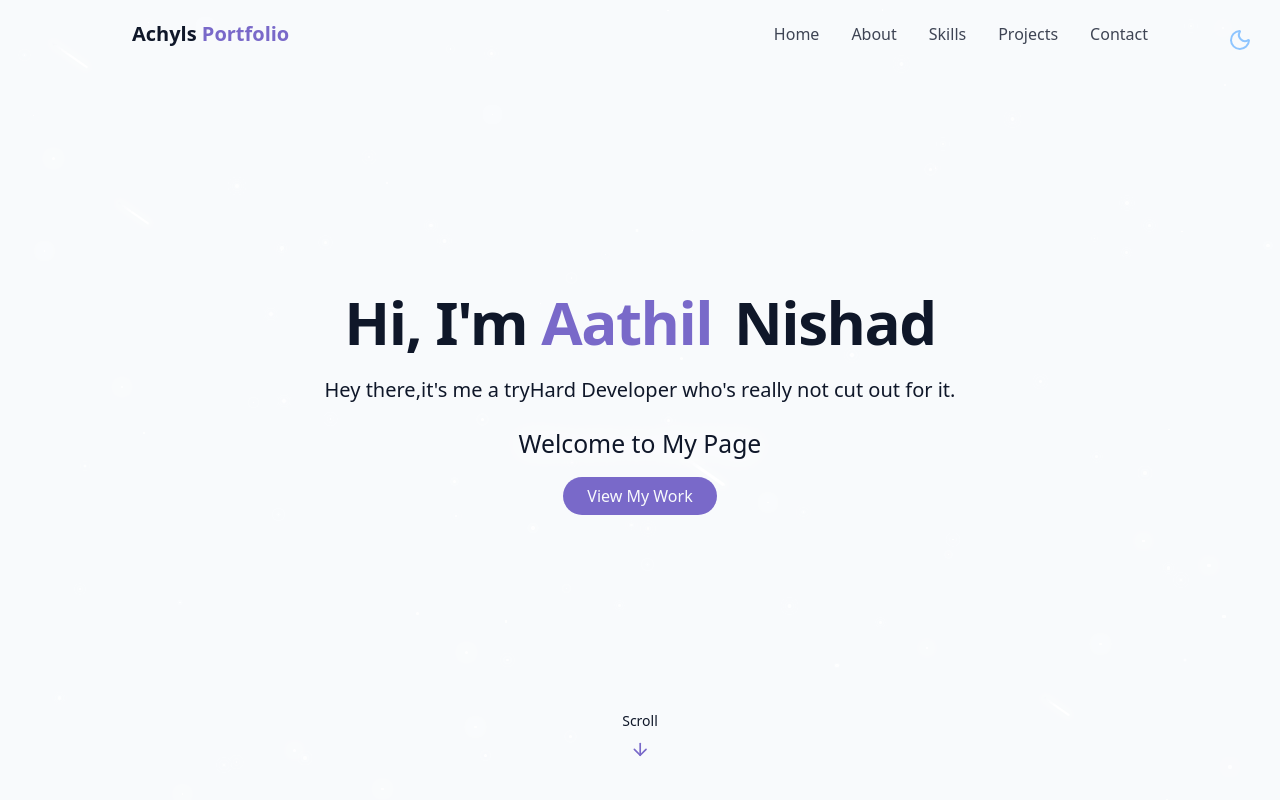
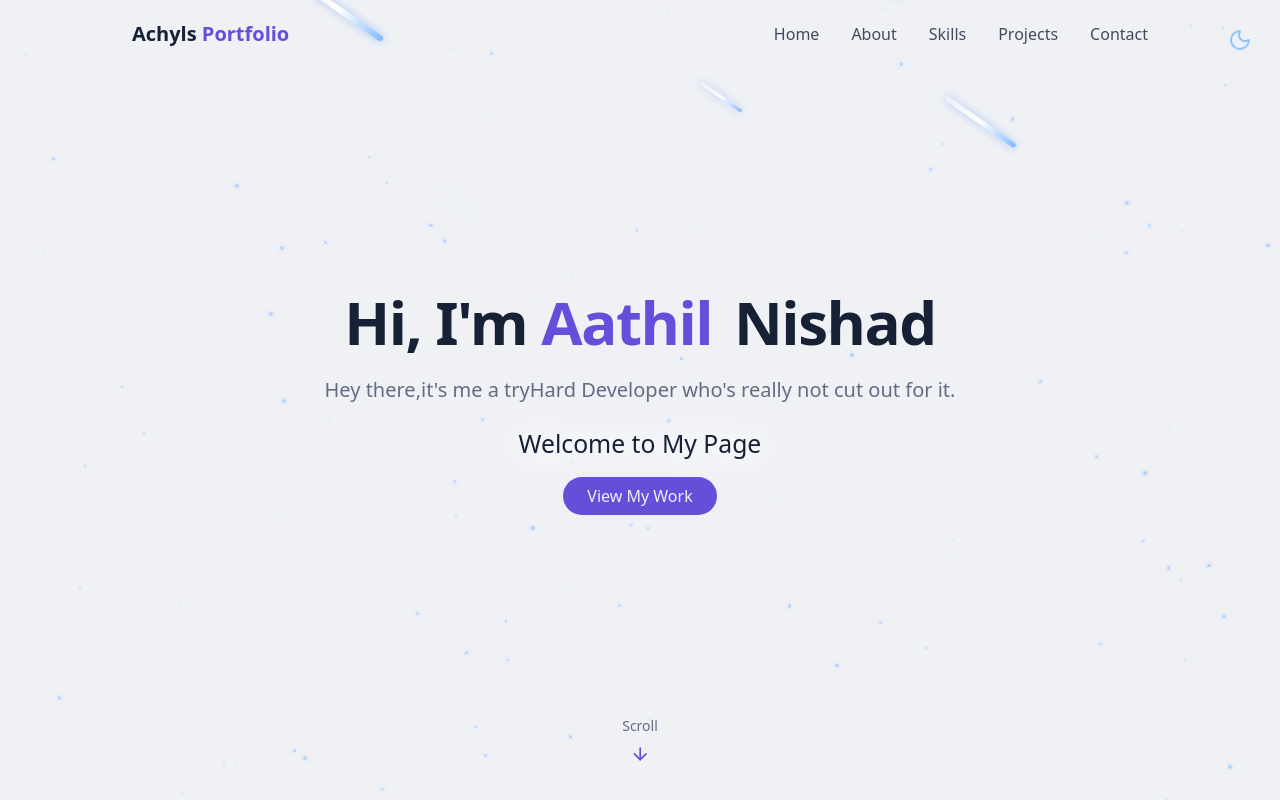
Before and after one commit to Achlys2004/Portfolio, a React (Vite) app: page / in a window 1280 px wide. Shown: the top 800 px of the page. Built offline with nearby package versions, Linux system fonts and the light colour scheme.

Commit message:
Imporved light theme

```diff
--- /dev/null
+++ b/src/Components/ContactSection.jsx
@@ -0,0 +1,74 @@
+import { Mail, Linkedin, MessageSquare } from "lucide-react";
+
+export const ContactSection = () => {
+  return (
+    <section id="contact" className="py-24 px-4 relative bg-secondary/30">
+      <div className="container mx-auto max-w-5xl">
+        <div className="text-center mb-16">
+          <h2 className="text-3xl md:text-4xl font-bold mb-4">
+            Get In <span className="text-primary">Touch</span>
+          </h2>
+          <p className="text-muted-foreground mb-8 max-w-2xl mx-auto text-lg">
+            Ready to collaborate or discuss opportunities? I'd love to hear from
+            you. Let's connect and explore how we can work together.
+          </p>
+        </div>
+
+        <div className="grid grid-cols-1 md:grid-cols-2 gap-12 mb-16">
+          {/* Contact Information */}
+          <div className="space-y-8">
+            <div className="text-center md:text-left">
+              <MessageSquare className="h-8 w-8 text-primary mx-auto md:mx-0 mb-4" />
+              <h3 className="text-2xl font-semibold mb-2">Let's Talk</h3>
+              <p className="text-muted-foreground">
+                Whether you want to discuss something or just want to say hello,
+                feel free to reach out through any of these channels.
+              </p>
+            </div>
+          </div>
+
+          {/* Contact Methods */}
+          <div className="space-y-6">
+            {/* Email Contact */}
+            <div className="group p-6 rounded-xl bg-card/50 hover:bg-card transition-all duration-300 border border-border/50 hover:border-primary/30">
+              <div className="flex items-center space-x-4">
+                <div className="p-3 rounded-full bg-primary/10 group-hover:bg-primary/20 transition-colors">
+                  <Mail className="h-6 w-6 text-primary" />
+                </div>
+                <div>
+                  <h4 className="font-semibold text-lg mb-1">Email</h4>
+                  <a
+                    href="mailto:aathilnishad@gmail.com"
+                    className="text-muted-foreground hover:text-primary transition-colors"
+                  >
+                    aathilnishad@gmail.com
+                  </a>
+                </div>
+              </div>
+            </div>
+
+            {/* LinkedIn Contact */}
+            <div className="group p-6 rounded-xl bg-card/50 hover:bg-card transition-all duration-300 border border-border/50 hover:border-primary/30">
+              <div className="flex items-center space-x-4">
+                <div className="p-3 rounded-full bg-primary/10 group-hover:bg-primary/20 transition-colors">
+                  <Linkedin className="h-6 w-6 text-primary" />
+                </div>
+                <div>
+                  <h4 className="font-semibold text-lg mb-1">LinkedIn</h4>
+                  <a
+                    href="https://www.linkedin.com/in/aathil-nishad-459aa5299/"
+                    target="_blank"
+                    rel="noopener noreferrer"
+                    className="text-muted-foreground hover:text-primary transition-colors"
+                  >
+                    Connect with me
+                  </a>
+                </div>
+              </div>
+            </div>
+          </div>
+        </div>
+      </div>
+    </section>
+  );
+};
--- /dev/null
+++ b/src/Components/Footer.jsx
@@ -0,0 +1,19 @@
+import { ArrowUp } from "lucide-react";
+
+export const Footer = () => {
+  return (
+    <footer className="py-12 px-4 bg-card relative border-t mt-12 pt-8 flex flex-wrap justify-between items-center">
+      <p className="text-sm text-muted-foreground">
+        {" "}
+        &copy; {new Date().getFullYear()}{" "}
+        <span>Thank You for checking it out</span>
+      </p>
+      <a
+        href="#hero"
+        className="p-2 rounded-full bg-primary/10 hover:bg-primary/20 text-primary transition-colors"
+      >
+        <ArrowUp size={30} />
+      </a>
+    </footer>
+  );
+};
--- a/src/Components/StarBackground.jsx
+++ b/src/Components/StarBackground.jsx
@@ -45,17 +45,15 @@ export const StarBackground = () => {
   // Meteors
   const generateMeteors = () => {
     const numberOfMeteors = 6;
-
     const newMeteors = [];
 
     for (let i = 0; i < numberOfMeteors; i++) {
       newMeteors.push({
         id: i,
         size: Math.random() * 2 + 1,
-        x: Math.random() * 100,
-        y: Math.random() * 100,
-        opacity: Math.random() * 0.6 + 0.2,
-
+        startX: Math.random() * 100,
+        startY: -10,
+        animationDelay: Math.random() * 8,
         animationDuration: Math.random() * 4 + 2,
       });
     }
@@ -65,11 +63,13 @@ export const StarBackground = () => {
 
   return (
     <div className="fixed inset-0 overflow-hidden pointer-events-none z-0">
-      {/* Stars */}
+      {/* Stars - Different appearance for light/dark themes */}
       {stars.map((star) => (
         <div
           key={star.id}
-          className="star animate-pulse-subtle"
+          className="absolute rounded-full animate-pulse-subtle
+                     bg-blue-400/60 dark:bg-white/80
+                     shadow-sm dark:shadow-blue-200/50"
           style={{
             width: `${star.size}px`,
             height: `${star.size}px`,
@@ -77,21 +77,30 @@ export const StarBackground = () => {
             top: `${star.y}%`,
             opacity: star.opacity,
             animationDuration: `${star.animationDuration}s`,
+            boxShadow:
+              "inset 0 0 2px rgba(255,255,255,0.8), 0 0 4px rgba(59,130,246,0.3)",
           }}
         />
       ))}
-      {/* Meteors */}
+
+      {/* Meteors - More prominent in light theme, very prominent in dark */}
       {meteors.map((meteor) => (
         <div
           key={meteor.id}
-          className="meteor animate-meteor"
+          className="absolute meteor animate-meteor
+                     bg-gradient-to-r from-blue-400/70 to-transparent
+                     dark:from-blue-400/80 dark:to-transparent
+                     opacity-80 dark:opacity-80"
           style={{
-            width: `${meteor.size * 30}px`,
-            height: `${meteor.size * 1.5}px`,
-            left: `${meteor.x}%`,
-            top: `${meteor.y}%`,
-            animationDelay: meteor.delay,
+            width: `${meteor.size * 35}px`,
+            height: `${meteor.size * 2}px`,
+            left: `${meteor.startX}%`,
+            top: `${meteor.startY}%`,
+            animationDelay: `${meteor.animationDelay}s`,
             animationDuration: `${meteor.animationDuration}s`,
+            borderRadius: "50px",
+            transform: "rotate(215deg)",
+            boxShadow: "0 0 8px rgba(59, 130, 246, 0.4)",
           }}
         />
       ))}
--- a/src/Pages/Home.jsx
+++ b/src/Pages/Home.jsx
@@ -5,6 +5,8 @@ import { HeroSection } from "../Components/HeroSection";
 import { AboutMe } from "../Components/AboutMe";
 import { SkillsSection } from "../Components/SkillsSection";
 import { ProjectSection } from "../Components/ProjectSection";
+import { ContactSection } from "../Components/ContactSection";
+import { Footer } from "../Components/Footer";
 
 export const Home = () => {
   return (
@@ -24,9 +26,11 @@ export const Home = () => {
         <AboutMe />
         <SkillsSection />
         <ProjectSection />
+        <ContactSection />
       </main>
 
       {/* Footer */}
+      <Footer />
     </div>
   );
 };
--- a/src/index.css
+++ b/src/index.css
@@ -4,6 +4,7 @@
   --color-border: hsl(var(--border));
   --color-background: hsl(var(--background));
   --color-foreground: hsl(var(--foreground));
+  --color-secondary: hsl(var(--secondary));
 
   --color-primary: hsl(var(--primary));
   --color-primary-foreground: hsl(var(--primary-foreground));
@@ -20,6 +21,10 @@
   --animate-fade-in-delay-6: fade-in 0.7s ease-out 4s forwards;
 
   --animate-meteor: meteor 5s linear infinite;
+  --animate-nebula: nebula 15s ease-in-out infinite;
+  --animate-stardust: stardust 20s linear infinite;
+  --animate-aurora: aurora 12s ease-in-out infinite;
+  --animate-cosmic-drift: cosmic-drift 25s linear infinite;
 
   @keyframes float {
     0%,
@@ -30,6 +35,7 @@
       transform: translateY(-10px);
     }
   }
+
   @keyframes pulse-subtle {
     0%,
     100% {
@@ -39,6 +45,7 @@
       opacity: 0.8;
     }
   }
+
   @keyframes fade-in {
     from {
       opacity: 0;
@@ -49,6 +56,7 @@
       transform: translateY(0);
     }
   }
+
   @keyframes meteor {
     0% {
       transform: rotate(215deg) translateX(0);
@@ -62,6 +70,78 @@
       opacity: 0;
     }
   }
+
+  @keyframes nebula {
+    0%,
+    100% {
+      transform: scale(1) rotate(0deg);
+      opacity: 0.3;
+    }
+    25% {
+      transform: scale(1.1) rotate(90deg);
+      opacity: 0.5;
+    }
+    50% {
+      transform: scale(1.2) rotate(180deg);
+      opacity: 0.4;
+    }
+    75% {
+      transform: scale(1.1) rotate(270deg);
+      opacity: 0.6;
+    }
+  }
+
+  @keyframes stardust {
+    0% {
+      transform: translateX(-100vw) translateY(0) rotate(0deg);
+      opacity: 0;
+    }
+    10% {
+      opacity: 1;
+    }
+    90% {
+      opacity: 1;
+    }
+    100% {
+      transform: translateX(100vw) translateY(-20px) rotate(360deg);
+      opacity: 0;
+    }
+  }
+
+  @keyframes aurora {
+    0%,
+    100% {
+      transform: translateY(0) scaleY(1);
+      opacity: 0.2;
+    }
+    33% {
+      transform: translateY(-10px) scaleY(1.2);
+      opacity: 0.4;
+    }
+    66% {
+      transform: translateY(5px) scaleY(0.8);
+      opacity: 0.3;
+    }
+  }
+
+  @keyframes cosmic-drift {
+    0% {
+      transform: translate(0, 0) rotate(0deg);
+    }
+    25% {
+      transform: translate(100px, -50px) rotate(90deg);
+    }
+    50% {
+      transform: translate(200px, 0) rotate(180deg);
+    }
+    75% {
+      transform: translate(100px, 50px) rotate(270deg);
+    }
+    100% {
+      transform: translate(0, 0) rotate(360deg);
+    }
+  }
+
   @keyframes faulty-bulb {
     0%,
     15% {
@@ -99,28 +179,33 @@
 
 @layer base {
   :root {
-    --background: 210 40% 98%;
-    --foreground: 222 47% 11%;
+    /* Space-themed light mode - cosmic blue-grays */
+    --background: 220 25% 95%; /* Light cosmic blue-gray */
+    --foreground: 220 40% 15%; /* Deep space blue-gray */
 
-    --card: 0 0% 100%;
+    --card: 220 30% 98%; /* Very light cosmic blue */
+    --secondary: 220 20% 90%; /* Light nebula gray */
+    --muted-foreground: 220 15% 45%; /* Muted space blue */
 
-    --primary: 250 47% 60%;
-    --primary-foreground: 210 40% 98%;
+    --primary: 250 65% 58%; /* Bright cosmic purple */
+    --primary-foreground: 220 25% 95%;
 
-    --border: 214 32% 91%;
+    --border: 220 25% 85%; /* Soft space border */
   }
 
   .dark {
-    --background: 222 47% 4%;
-    --foreground: 213 31% 91%;
+    /* Enhanced dark space theme */
+    --background: 222 47% 4%; /* Deep space black */
+    --foreground: 213 31% 91%; /* Bright starlight */
 
-    /* card color set to #111827 */
-    --card: 221 39% 11%;
+    --card: 221 39% 11%; /* Dark nebula */
+    --secondary: 222 35% 8%; /* Darker space */
+    --muted-foreground: 220 15% 65%; /* Dim starlight */
 
-    --primary: 250 65% 65%;
+    --primary: 250 75% 68%; /* Bright cosmic purple */
     --primary-foreground: 213 31% 91%;
 
-    --border: 217 33% 20%;
+    --border: 217 33% 20%; /* Space void border */
   }
 
   * {
@@ -134,6 +219,68 @@
   body {
     @apply bg-background text-foreground transition-colors duration-300;
     font-feature-settings: "rlig" 1, "calt" 1;
+    position: relative;
+    overflow-x: hidden;
+  }
+
+  /* Light theme space background */
+  body:not(.dark)::before {
+    content: "";
+    position: fixed;
+    top: 0;
+    left: 0;
+    width: 100%;
+    height: 100%;
+    background: radial-gradient(
+        circle at 15% 25%,
+        hsl(220 60% 85% / 0.15) 0%,
+        transparent 25%
+      ),
+      radial-gradient(
+        circle at 85% 75%,
+        hsl(250 50% 88% / 0.12) 0%,
+        transparent 30%
+      ),
+      radial-gradient(
+        circle at 45% 60%,
+        hsl(280 40% 92% / 0.08) 0%,
+        transparent 20%
+      ),
+      radial-gradient(
+        circle at 75% 20%,
+        hsl(200 45% 90% / 0.1) 0%,
+        transparent 25%
+      );
+    pointer-events: none;
+    z-index: -2;
+  }
+
+  /* Light theme cosmic grid pattern */
+  body:not(.dark)::after {
+    content: "";
+    position: fixed;
+    top: 0;
+    left: 0;
+    width: 100%;
+    height: 100%;
+    background: repeating-linear-gradient(
+        90deg,
+        transparent,
+        transparent 99px,
+        hsl(220 30% 80% / 0.03) 100px,
+        hsl(220 30% 80% / 0.03) 101px,
+        transparent 102px
+      ),
+      repeating-linear-gradient(
+        0deg,
+        transparent,
+        transparent 99px,
+        hsl(220 30% 80% / 0.03) 100px,
+        hsl(220 30% 80% / 0.03) 101px,
+        transparent 102px
+      );
+    pointer-events: none;
+    z-index: -1;
   }
 }
 
@@ -163,8 +310,13 @@
   text-shadow: 0 0 10px rgba (167, 139, 250, 0.5);
 }
 
+@utility text-muted-foreground {
+  color: hsl(var(--muted-foreground));
+}
+
 @utility card-hover {
-  @apply transition-transform duration-300 hover:scale-[1.02] hover:shadow-lg;
+  @apply transition-all duration-300 hover:scale-[1.02];
+  box-shadow: 0 4px 12px rgba(0, 0, 0, 0.05), 0 0 0 1px rgba(59, 130, 246, 0.1);
 }
 
 @utility gradient-border {
```
